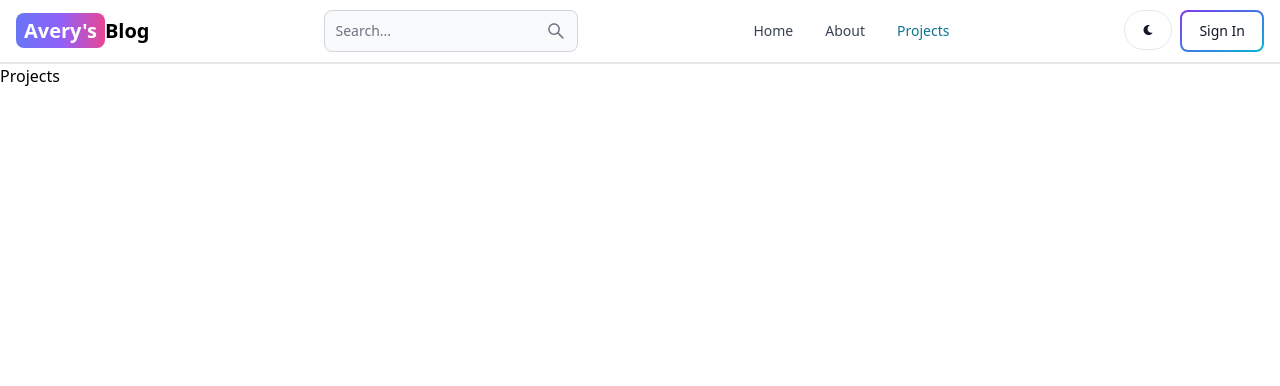
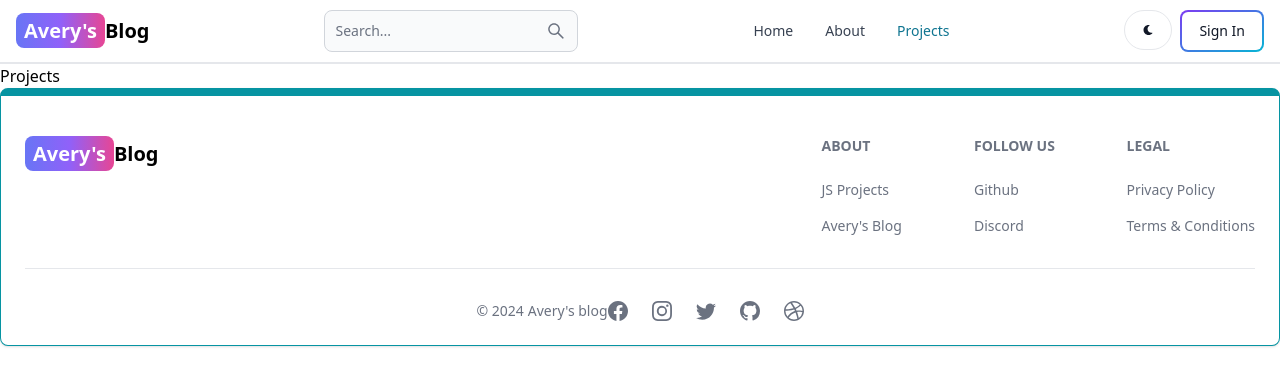
Before and after one commit to ParthMaindola/Blog-App-, a React (Vite) app in the folder client/: page /projects in a window 1280 px wide. Shown: the top 386 px of the page. Built offline with nearby package versions, Linux system fonts and the light colour scheme.

Commit message:
create and add the footer component

```diff
--- a/client/src/App.jsx
+++ b/client/src/App.jsx
@@ -7,6 +7,7 @@
 import Dashboard from './pages/Dashboard'
 import Projects from './pages/Projects'
 import Header from './components/Header'
+import Footer from './components/Footer'
 
 export default function App() {
   return (
@@ -20,6 +21,7 @@
           <Route path ="/dashboard" element={<Dashboard/>} />
           <Route path ="/projects" element={<Projects/>} />
         </Routes>
+        <Footer/>
     </BrowserRouter>
   )
 }
--- /dev/null
+++ b/client/src/components/Footer.jsx
@@ -0,0 +1,88 @@
+import { Footer } from "flowbite-react";
+import { Link } from "react-router-dom";
+import { BsFacebook, BsInstagram, BsTwitter, BsGithub, BsDribbble } from 'react-icons/bs';
+
+export default function FooterCom(){
+    return(
+        <Footer container className="border border-t-8 border-teal-500">
+            <div className="w-full max-w-7xl mx-auto">
+                <div className="grid w-full justify-between sm:flex md:grid-cols-1">
+                    <div className="mt-5">
+                        <Link to="/" className='self-center whitespace-nowrap text-lg
+                            sm:text-xl font-semibold dark:text-white'>
+
+                            <span className='px-2 py-1 bg-gradient-to-r from-indigo-500
+                            via-purple-500 to-pink-500 rounded-lg text-white'>Avery's</span>
+                             Blog
+                        </Link>
+                    </div>
+                    <div className="grid grid-cols-2 gap-8 mt-4 sm:grid-cols-3
+                    sm:gap-6">
+                        <div>
+                            <Footer.Title title='About' />
+                            <Footer.LinkGroup col>
+                                <Footer.Link
+                                    href="/JS Projects"
+                                    target="_blank"
+                                    rel="noopener noreferrer">
+                                        JS Projects
+                                </Footer.Link>
+                                <Footer.Link
+                                    href="/about"
+                                    target="_blank"
+                                    rel="noopener noreferrer">
+                                        Avery's Blog
+                                </Footer.Link>
+                            </Footer.LinkGroup>
+                        </div>
+                        <div>
+                            <Footer.Title title='Follow us' />
+                            <Footer.LinkGroup col>
+                                <Footer.Link
+                                    href="https://www.github.com/ParthMaindola"
+                                    target="_blank"
+                                    rel="noopener noreferrer">
+                                        Github
+                                </Footer.Link>
+                                <Footer.Link
+                                    href="#"
+                                    target="_blank"
+                                    rel="noopener noreferrer">
+                                        Discord
+                                </Footer.Link>
+                            </Footer.LinkGroup>
+                        </div>
+                        <div>
+                            <Footer.Title title='Legal' />
+                            <Footer.LinkGroup col>
+                                <Footer.Link
+                                    href="#"
+                                >
+                                        Privacy Policy
+                                </Footer.Link>
+                                <Footer.Link
+                                    href="#">
+                                        Terms & Conditions
+                                </Footer.Link>
+                            </Footer.LinkGroup>
+                        </div>
+                    </div>
+                </div>
+                <Footer.Divider/>
+                <div className="w-full sm:flex sm:items-center sm:justify-center">
+                    <Footer.Copyright
+                        href="#"
+                        by="Avery's blog"
+                        year={new Date().getFullYear()}/>
+                    <div className="flex gap-6 sm:mt-0 mt-4 sm:justify-center">
+                        <Footer.Icon href="#" icon={BsFacebook}/>
+                        <Footer.Icon href="#" icon={BsInstagram}/>
+                        <Footer.Icon href="#" icon={BsTwitter}/>
+                        <Footer.Icon href="https://github.com/ParthMaindola" icon={BsGithub}/>
+                        <Footer.Icon href="#" icon={BsDribbble}/>
+                    </div>
+                </div>
+            </div>
+        </Footer>
+    )
+}
```
